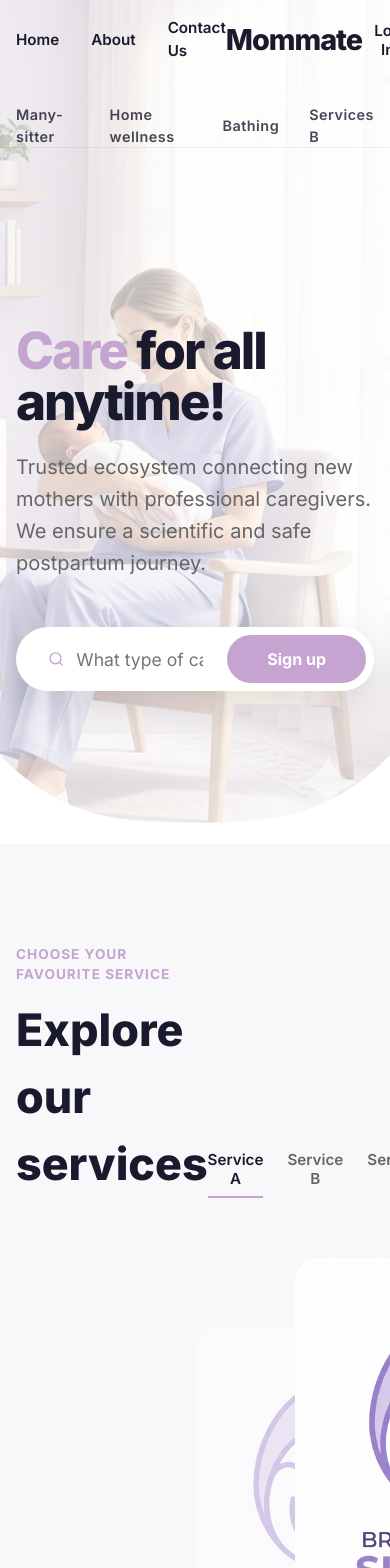
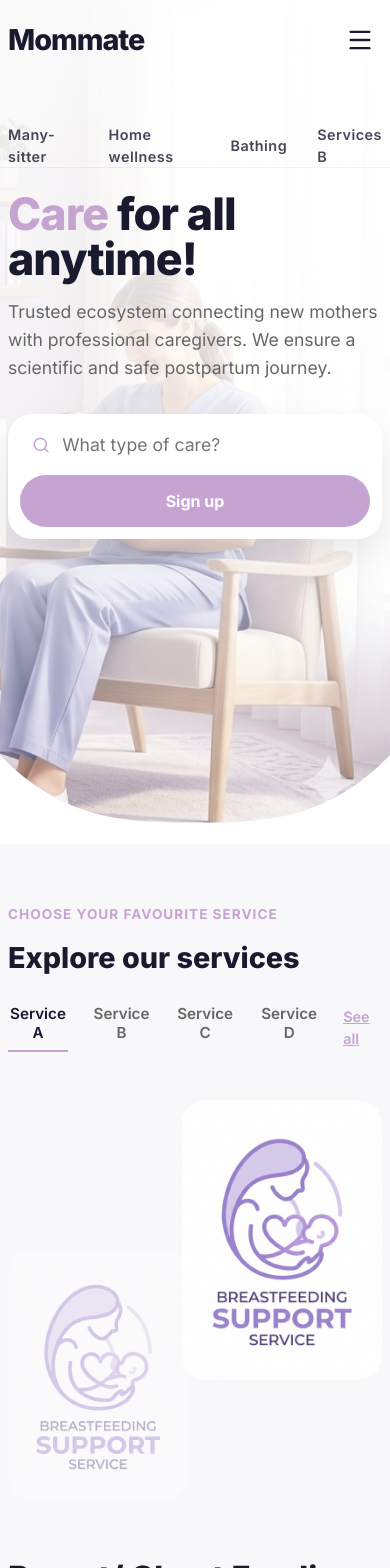
Before and after one commit to Vu-p/mommate-exe, a React (Vite) app in the folder front-end/: page / in a window 390 px wide. Shown: the top 1568 px of the page. Built offline with nearby package versions, Linux system fonts and the light colour scheme.

Commit message:
feat: complete responsive design for landing page (Navbar, Hero, Services, Values, Carers, Testimonials, Newsletter, Footer)

```diff
--- a/front-end/src/components/Footer.css
+++ b/front-end/src/components/Footer.css
@@ -97,3 +97,39 @@
   color: var(--secondary);
   text-decoration: underline;
 }
+@media (max-width: 968px) {
+  .footer-container-figma {
+    grid-template-columns: 1fr 1.5fr;
+    gap: 40px;
+  }
+}
+
+@media (max-width: 768px) {
+  .footer-figma {
+    padding-top: 60px;
+  }
+
+  .footer-container-figma {
+    grid-template-columns: 1fr;
+    gap: 48px;
+    margin-bottom: 60px;
+  }
+
+  .footer-links-figma {
+    flex-wrap: wrap;
+    gap: 32px;
+  }
+
+  .bottom-content-figma {
+    flex-direction: column;
+    gap: 16px;
+    text-align: center;
+  }
+}
+
+@media (max-width: 480px) {
+  .footer-links-figma {
+    flex-direction: column;
+    gap: 32px;
+  }
+}
--- a/front-end/src/components/Navbar.css
+++ b/front-end/src/components/Navbar.css
@@ -123,3 +123,100 @@
   color: var(--primary);
   background-color: rgba(197, 164, 209, 0.1);
 }
+
+.mobile-menu-toggle {
+  display: none;
+  background: none;
+  border: none;
+  color: var(--secondary);
+  cursor: pointer;
+  padding: 8px;
+  z-index: 1001;
+}
+
+@media (max-width: 968px) {
+  .desktop-only {
+    display: none !important;
+  }
+
+  .navbar-content {
+    display: flex;
+    justify-content: space-between;
+  }
+
+  .mobile-menu-toggle {
+    display: flex;
+    align-items: center;
+    justify-content: center;
+  }
+
+  .navbar.transparent .mobile-menu-toggle {
+    color: var(--secondary);
+  }
+}
+
+/* Mobile Menu Overlay */
+.mobile-menu-overlay {
+  position: fixed;
+  top: 0;
+  left: 0;
+  width: 100%;
+  height: 100vh;
+  background-color: rgba(255, 255, 255, 0.98);
+  backdrop-filter: blur(20px);
+  -webkit-backdrop-filter: blur(20px);
+  z-index: 999;
+  display: flex;
+  align-items: center;
+  justify-content: center;
+  padding: 80px 24px 40px;
+}
+
+.mobile-menu-content {
+  width: 100%;
+  max-width: 400px;
+  display: flex;
+  flex-direction: column;
+  gap: 60px;
+  text-align: center;
+}
+
+.mobile-nav-links {
+  display: flex;
+  flex-direction: column;
+  gap: 32px;
+}
+
+.mobile-nav-link {
+  font-size: 1.8rem;
+  font-weight: 700;
+  color: var(--secondary);
+  text-decoration: none;
+}
+
+.mobile-auth-actions {
+  display: flex;
+  flex-direction: column;
+  gap: 16px;
+}
+
+.mobile-auth-btn {
+  padding: 16px;
+  border-radius: 100px;
+  font-size: 1.1rem;
+  font-weight: 700;
+  border: none;
+  cursor: pointer;
+  transition: all 0.3s;
+}
+
+.mobile-auth-btn.primary {
+  background-color: var(--primary);
+  color: var(--white);
+  box-shadow: 0 4px 15px rgba(197, 164, 209, 0.4);
+}
+
+.mobile-auth-btn.secondary {
+  background-color: #F3EEF5;
+  color: var(--secondary);
+}
--- a/front-end/src/components/Navbar.tsx
+++ b/front-end/src/components/Navbar.tsx
@@ -1,6 +1,7 @@
 import { useState, useEffect, useRef } from 'react';
 import { Link, useNavigate, useLocation } from 'react-router-dom';
 import { motion, AnimatePresence } from 'framer-motion';
+import { Menu, X } from 'lucide-react';
 import './Navbar.css';
 
 interface NavbarProps {
@@ -12,19 +13,20 @@ const Navbar = ({ currentMode }: NavbarProps) => {
   const location = useLocation();
   const [isScrolled, setIsScrolled] = useState(false);
   const [isVisible, setIsVisible] = useState(true);
+  const [isMobileMenuOpen, setIsMobileMenuOpen] = useState(false);
   const lastScrollY = useRef(0);
 
   useEffect(() => {
     const handleScroll = () => {
+      if (isMobileMenuOpen) return; // Don't hide navbar if mobile menu is open
+
       const currentScrollY = window.scrollY;
       const scrollDelta = currentScrollY - lastScrollY.current;
 
       // Show/hide based on scroll direction
       if (scrollDelta > 8 && currentScrollY > 100) {
-        // Scrolling down (and past 100px) — hide navbar
         setIsVisible(false);
       } else if (scrollDelta < -5) {
-        // Scrolling up (even slightly) — show navbar
         setIsVisible(true);
       }
 
@@ -35,42 +37,49 @@ const Navbar = ({ currentMode }: NavbarProps) => {
 
     window.addEventListener('scroll', handleScroll, { passive: true });
     return () => window.removeEventListener('scroll', handleScroll);
-  }, []);
+  }, [isMobileMenuOpen]);
+
+  // Close mobile menu on route change
+  useEffect(() => {
+    setIsMobileMenuOpen(false);
+  }, [location.pathname]);
 
   const searchParams = new URLSearchParams(location.search);
   const activeMode = currentMode || (searchParams.get('mode') as 'login' | 'signup');
 
   const toggleAuth = (mode: 'login' | 'signup') => {
+    setIsMobileMenuOpen(false);
     navigate(`/auth?mode=${mode}`);
   };
 
   const isLanding = location.pathname === '/';
-  const isTransparent = isLanding && !isScrolled;
+  const isTransparent = isLanding && !isScrolled && !isMobileMenuOpen;
 
   return (
+    <>
       <AnimatePresence>
         {isVisible && (
           <motion.nav
-          className={`navbar ${isTransparent ? 'transparent' : 'solid'}`}
+            className={`navbar ${isTransparent ? 'transparent' : 'solid'} ${isMobileMenuOpen ? 'menu-open' : ''}`}
             initial={{ y: -100, opacity: 0 }}
             animate={{ y: 0, opacity: 1 }}
             exit={{ y: -100, opacity: 0 }}
             transition={{ duration: 0.3, ease: [0.4, 0, 0.2, 1] }}
           >
             <div className="container navbar-content">
-            <div className="nav-group left">
+              <div className="nav-group left desktop-only">
                 <Link to="/" className="nav-link">Home</Link>
                 <a href="#about" className="nav-link">About</a>
                 <a href="#contact" className="nav-link">Contact Us</a>
               </div>
 
               <div className="nav-group center">
-              <Link to="/" className="brand-logo">
+                <Link to="/" className="brand-logo" onClick={() => setIsMobileMenuOpen(false)}>
                   Mommate
                 </Link>
               </div>
 
-            <div className="nav-group right">
+              <div className="nav-group right desktop-only">
                 <motion.button
                   className={`auth-btn-nav ${activeMode === 'login' ? 'primary' : 'link'}`}
                   whileHover={{ scale: 1.05 }}
@@ -88,10 +97,44 @@ const Navbar = ({ currentMode }: NavbarProps) => {
                   Sign Up
                 </motion.button>
               </div>
+
+              <button
+                className="mobile-menu-toggle"
+                onClick={() => setIsMobileMenuOpen(!isMobileMenuOpen)}
+                aria-label="Toggle menu"
+              >
+                {isMobileMenuOpen ? <X size={28} /> : <Menu size={28} />}
+              </button>
             </div>
           </motion.nav>
         )}
       </AnimatePresence>
+
+      <AnimatePresence>
+        {isMobileMenuOpen && (
+          <motion.div
+            className="mobile-menu-overlay"
+            initial={{ opacity: 0, x: '100%' }}
+            animate={{ opacity: 1, x: 0 }}
+            exit={{ opacity: 0, x: '100%' }}
+            transition={{ type: 'spring', damping: 25, stiffness: 200 }}
+          >
+            <div className="mobile-menu-content">
+              <div className="mobile-nav-links">
+                <Link to="/" className="mobile-nav-link" onClick={() => setIsMobileMenuOpen(false)}>Home</Link>
+                <a href="#about" className="mobile-nav-link" onClick={() => setIsMobileMenuOpen(false)}>About Account</a>
+                <a href="#contact" className="mobile-nav-link" onClick={() => setIsMobileMenuOpen(false)}>Contact Us</a>
+              </div>
+
+              <div className="mobile-auth-actions">
+                <button className="mobile-auth-btn secondary" onClick={() => toggleAuth('login')}>Log In</button>
+                <button className="mobile-auth-btn primary" onClick={() => toggleAuth('signup')}>Create Account</button>
+              </div>
+            </div>
+          </motion.div>
+        )}
+      </AnimatePresence>
+    </>
   );
 };
 
--- a/front-end/src/components/landing/Carers.css
+++ b/front-end/src/components/landing/Carers.css
@@ -63,3 +63,36 @@
   font-size: 0.9rem;
   opacity: 0.8;
 }
+@media (max-width: 968px) {
+  .section-title {
+    font-size: 2.8rem;
+    margin-bottom: 60px;
+  }
+}
+
+@media (max-width: 768px) {
+  .carers {
+    padding: 60px 0;
+  }
+
+  .section-title {
+    font-size: 2.4rem;
+    margin-bottom: 40px;
+  }
+
+  .carer-track {
+    gap: 20px;
+  }
+
+  .carer-card {
+    width: 100%;
+    max-width: 300px;
+    height: 400px;
+  }
+}
+
+@media (max-width: 480px) {
+  .section-title {
+    font-size: 1.8rem;
+  }
+}
--- a/front-end/src/components/landing/Hero.css
+++ b/front-end/src/components/landing/Hero.css
@@ -135,15 +135,66 @@
 
 @media (max-width: 968px) {
   .hero-text h1 {
-    font-size: 4rem;
+    font-size: 3.8rem;
+    margin-bottom: var(--spacing-md);
+  }
+
+  .hero-text p {
+    font-size: 1.1rem;
+    margin-bottom: var(--spacing-xl);
   }
 }
 
 @media (max-width: 768px) {
+  .hero {
+    height: auto;
+    min-height: 100vh;
+    padding-top: 100px;
+  }
+
+  .hero-content {
+    align-items: flex-start;
+    padding-top: 40px;
+    padding-bottom: 200px;
+  }
+
   .hero-text h1 {
     font-size: 3.2rem;
+    letter-spacing: -1px;
   }
+
   .hero-overlay {
-    background: rgba(255,255,255,0.7);
+    background: linear-gradient(
+      to bottom,
+      rgba(255,255,255,0.95) 0%,
+      rgba(255,255,255,0.8) 50%,
+      rgba(255,255,255,0.2) 100%
+    );
+  }
+
+  .search-bar {
+    width: 100%;
   }
 }
+
+@media (max-width: 480px) {
+  .hero-text h1 {
+    font-size: 2.8rem;
+  }
+
+  .search-bar {
+    flex-direction: column;
+    border-radius: 24px;
+    padding: 12px;
+    gap: 12px;
+  }
+
+  .search-input-wrapper {
+    padding: 8px 12px;
+  }
+
+  .btn-signup {
+    width: 100%;
+    padding: 16px;
+  }
+}
--- a/front-end/src/components/landing/Services.css
+++ b/front-end/src/components/landing/Services.css
@@ -139,6 +139,99 @@
 @media (max-width: 1100px) {
   .service-content-figma {
     flex-direction: column;
-    gap: 40px;
+    gap: 60px;
+    align-items: flex-start;
+  }
+
+  .service-images-figma {
+    width: 100%;
+  }
+
+  .image-stack-figma {
+    height: 480px;
+    display: flex;
+    justify-content: center;
+  }
+
+  .main-img-figma {
+    left: 50%;
+    transform: translateX(-20%);
+  }
+
+  .sub-img-figma {
+    left: 50%;
+    transform: translateX(-80%);
   }
 }
+
+@media (max-width: 768px) {
+  .services {
+    padding: 60px 0;
+  }
+
+  .services-header {
+    flex-direction: column;
+    align-items: flex-start;
+    gap: 24px;
+    margin-bottom: 40px;
+  }
+
+  .header-text-group h2 {
+    font-size: 2.2rem;
+  }
+
+  .service-tabs {
+    width: 100%;
+    overflow-x: auto;
+    padding-bottom: 8px;
+    -webkit-overflow-scrolling: touch;
+  }
+
+  .service-info-figma h3 {
+    font-size: 2.4rem;
+  }
+
+  .main-img-figma {
+    width: 260px;
+    height: 340px;
+  }
+
+  .sub-img-figma {
+    width: 220px;
+    height: 300px;
+  }
+
+  .image-stack-figma {
+    height: 400px;
+  }
+}
+
+@media (max-width: 480px) {
+  .header-text-group h2 {
+    font-size: 1.8rem;
+  }
+
+  .service-info-figma h3 {
+    font-size: 2rem;
+  }
+
+  .main-img-figma {
+    width: 200px;
+    height: 280px;
+    left: auto;
+    right: 0;
+    transform: none;
+  }
+
+  .sub-img-figma {
+    width: 180px;
+    height: 250px;
+    left: 0;
+    transform: none;
+  }
+
+  .explore-btn-figma {
+    width: 100%;
+    text-align: center;
+  }
+}
--- a/front-end/src/components/landing/Testimonials.css
+++ b/front-end/src/components/landing/Testimonials.css
@@ -66,3 +66,33 @@
   font-size: 0.85rem;
   color: var(--text-muted);
 }
+@media (max-width: 968px) {
+  .testimonials-header h2 {
+    font-size: 2.4rem;
+  }
+}
+
+@media (max-width: 768px) {
+  .testimonials {
+    padding: 60px 0;
+  }
+
+  .testimonials-header h2 {
+    font-size: 2.2rem;
+  }
+
+  .testimonial-row {
+    flex-direction: column;
+    gap: 32px;
+  }
+
+  .test-card-figma {
+    padding: 24px;
+  }
+}
+
+@media (max-width: 480px) {
+  .testimonials-header h2 {
+    font-size: 1.8rem;
+  }
+}
--- a/front-end/src/styles/global.css
+++ b/front-end/src/styles/global.css
@@ -44,6 +44,12 @@ a {
   padding: 0 var(--spacing-md);
 }
 
+@media (max-width: 640px) {
+  .container {
+    padding: 0 var(--spacing-sm);
+  }
+}
+
 /* ===== Back to Top Button ===== */
 .back-to-top {
   position: fixed;
```
Also changed, not shown: front-end/src/components/landing/Newsletter.css (+50 -0 lines), front-end/src/components/landing/Values.css (+41 -0 lines). Lines whose indentation alone changed are shown as unchanged.
